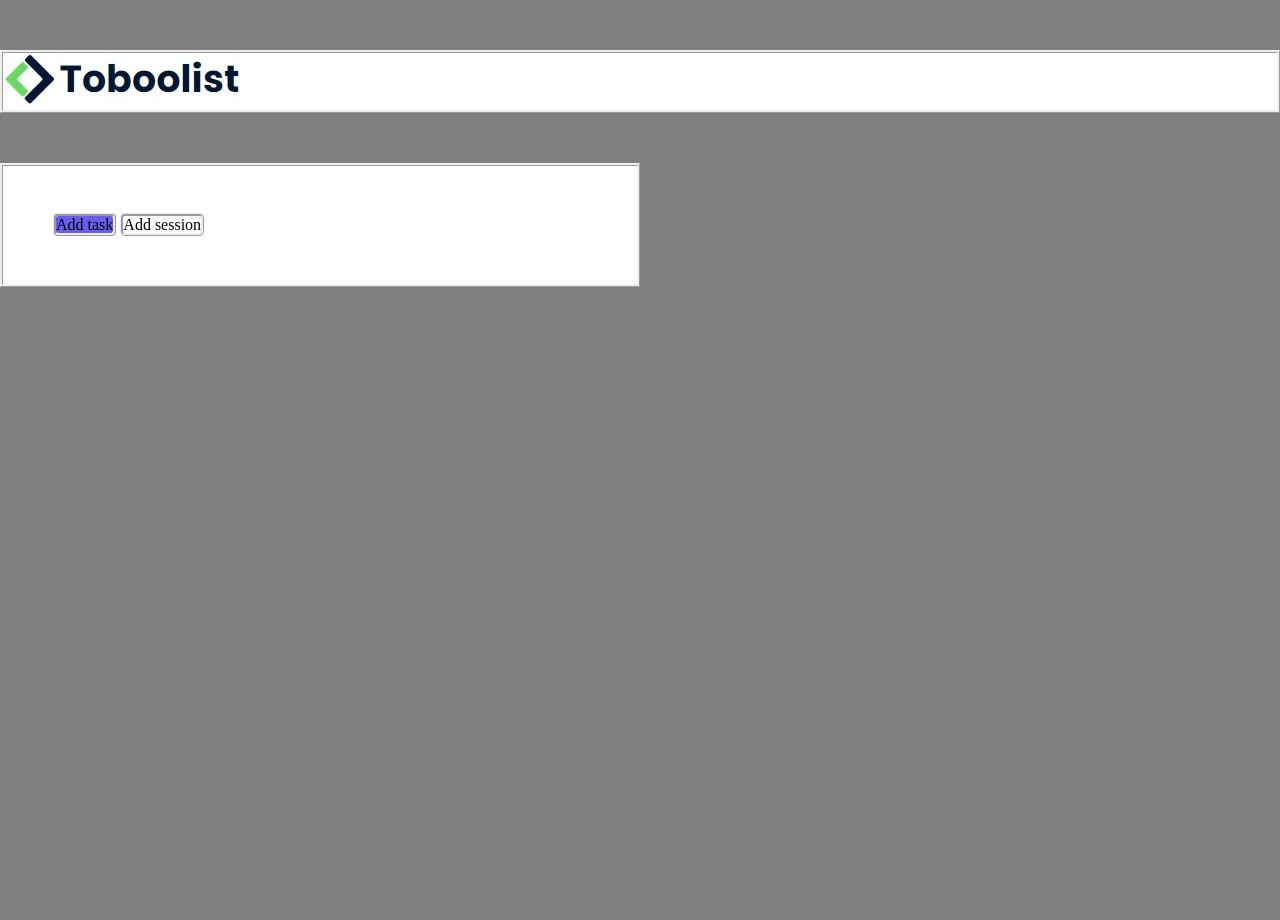
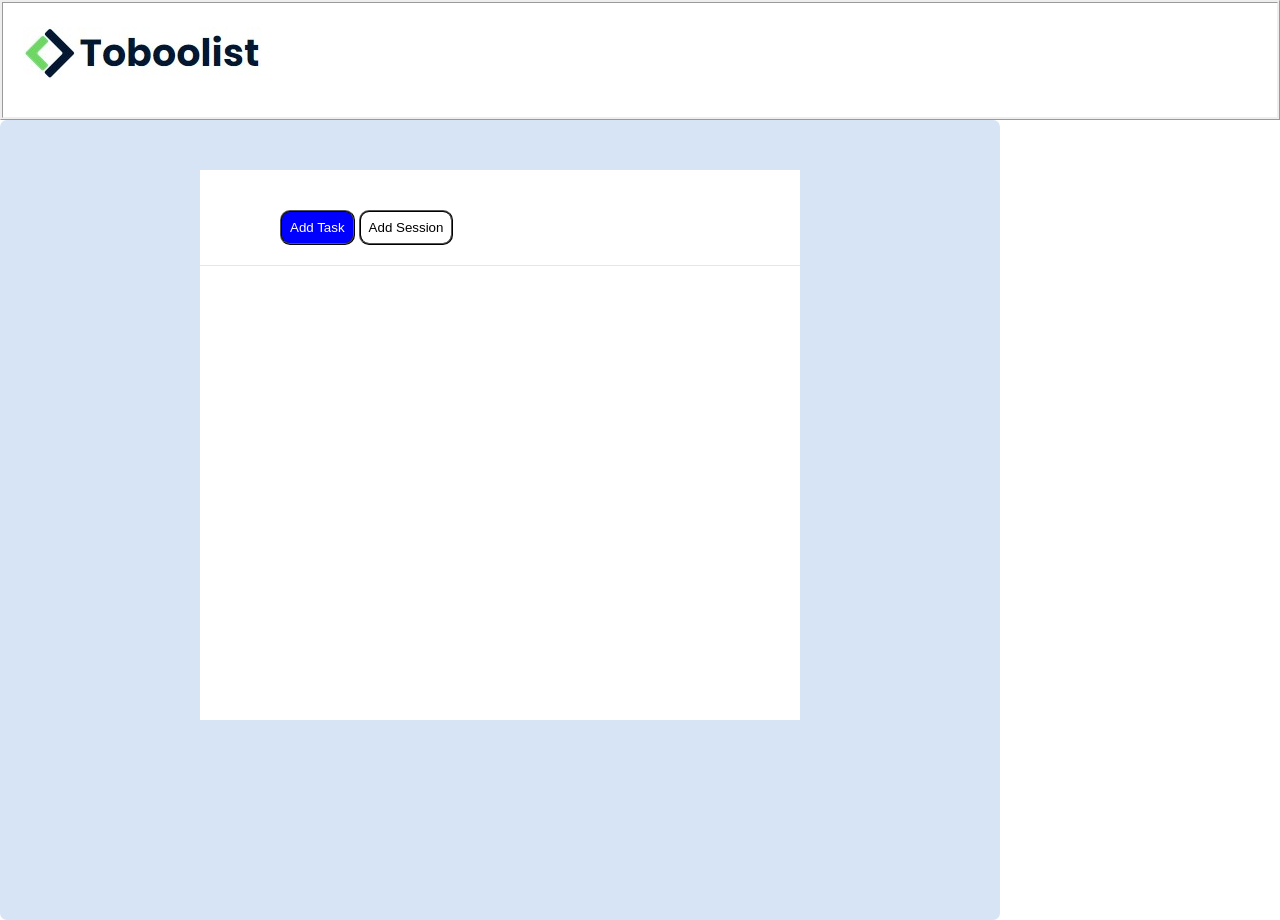
Before and after one commit to juliekaam/html-css-toboolist, a plain HTML site: page index.html in a window 1280 px wide. Before the commit the page ends 800 px from the top, so only its background shows below. Drawn offline with Linux system fonts and the light colour scheme.

Commit message:
header e set del contenuto

```diff
--- a/css/style.css
+++ b/css/style.css
@@ -4,42 +4,66 @@
     box-sizing:border-box ;
 }
  body{
-    background-color: grey;
+    background-color:white;
 
 
  }
 
-.Toboolist_logo{
+header{
+
+   line-height: 110px;
+   height: 120px;
+   border-color:  solid gray;
+   font-size: 57px;
+   font-weight: bold;
+   font-family: 'Lato', sans-serif;
+   background-color: white;
+   padding-left: 20px;
    border-style: ridge;
-   margin: 50px 0px;
-   background-color:white;
 
 }
 .main_content{
+
+  width: 1000px;
+  height:800px;
+  margin: auto;
+  margin: 0px 0px 0px 0px;
+
+
+  background-color: white;
+  border-radius: 7px;
+  border-width: 50px 200px 200px 200px;
+  border-style:solid;
+  border-color:rgb(214, 228, 245);
+
+}
+.button_blue{
+    border-style: ridge;
+    background-color:blue;
+    color: white;
+    border: 1px solid dark;
+    border-radius: 10px;
+    padding: 8px;
+
+}
+#white{
+    border-style: ridge;
+    background-color:white;
+
+    border: 1px solid dark;
+    border-radius: 10px;
+    padding: 8px;
+
+}
+#buttons{
     display: inline-block;
-    background-color:white ;
-    border-style: ridge;
-    margin: auto;
+    padding-top: 40px;
+    border-bottom: 1px solid #e7e6e6;
+    padding-bottom: 20px;
+    padding-left: 80px;
+    width: 100%;
 
 
 
-    width: 50%;
-
-    padding: 50px;
 
 }
-p1{
-    background-color:rgb(103, 94, 238);
-    border-style: ridge;
-
-}
-p2{
-    border-style: ridge;
-
-}
-#text_contener{
-
-    border-radius: 5px;
-
-
-}
--- a/index.html
+++ b/index.html
@@ -8,15 +8,17 @@
 </head>
 <body>
  <header>
-    <div class="Toboolist_logo">
+    <!--logo-->
         <img src=" img/Toboolist-logo.jpg"  alt="logo"  >
-    </div>
+
  </header>
 <main>
+    <!--contenuto della pagina-->
      <div  class="main_content" >
-
-        <p1 id="text_contener"> Add task</p1>
-        <p2  id="text_contener">Add session</p2>
+        <div id="buttons">
+             <button class="button_blue"> Add Task</button>
+             <button  id="white">Add Session</button>
+        </div>
 
     </div>
 </main>
```
